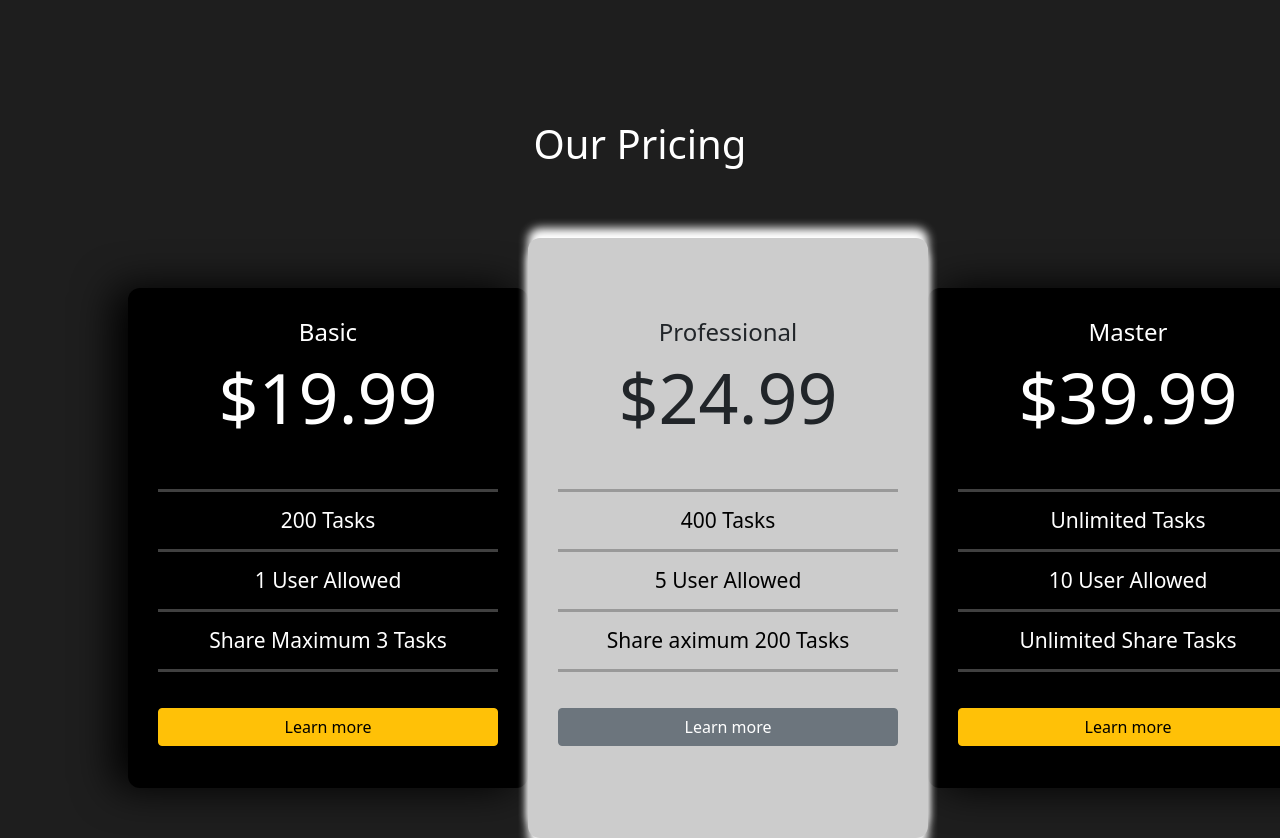
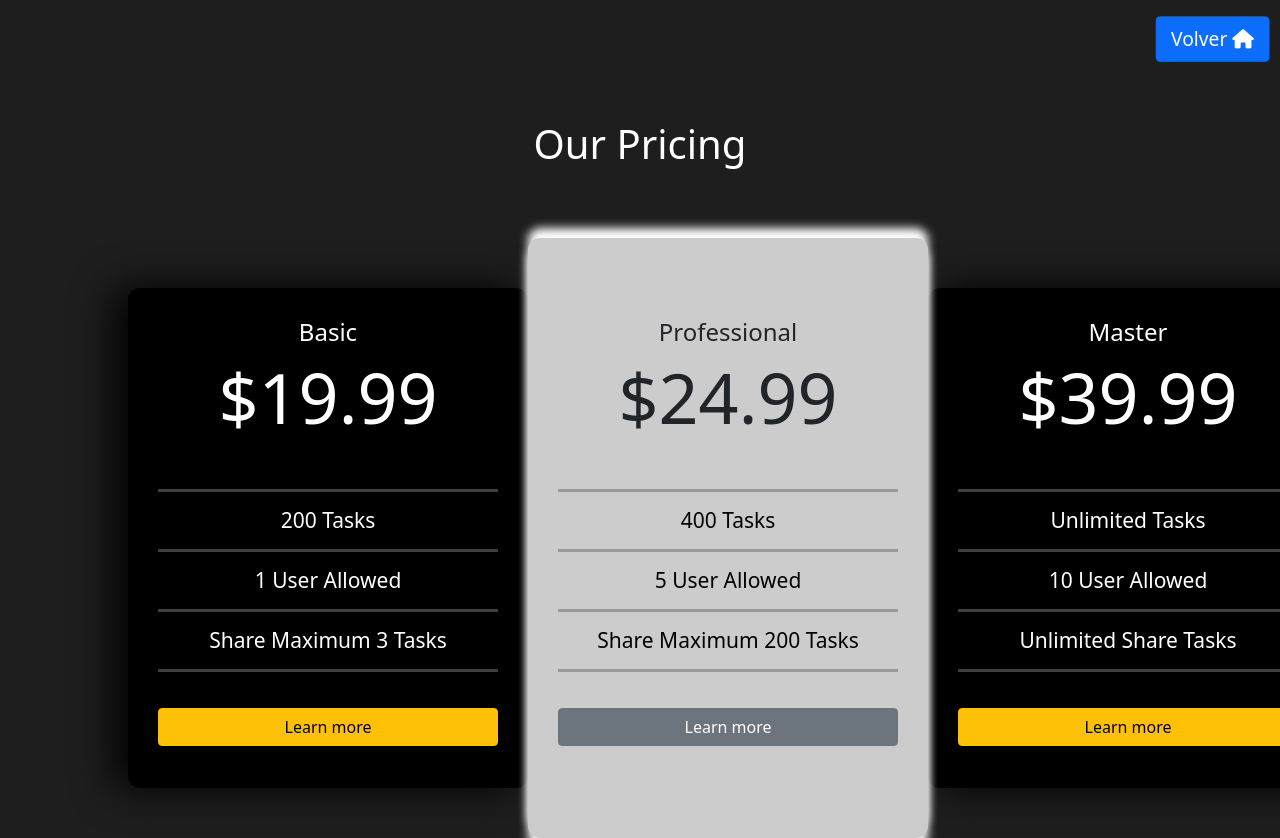
Before and after one commit to SebastianCB-dev/ActiveTimeAngular, an Angular app: page /prices in a window 1280 px wide. Shown: the top 838 px of the page. Built offline with nearby package versions, Linux system fonts and the light colour scheme.

Commit message:
Feat: Added button home

```diff
--- a/src/app/prices/prices.component.css
+++ b/src/app/prices/prices.component.css
@@ -103,3 +103,14 @@
   width: 100%;
   margin-top: 20px;
 }
+
+.btn-back {
+  position: fixed;
+  top: 20px;
+  right: 20px;
+  transform: scale(1.2,1.2);
+  -webkit-transform: scale(1.2,1.2);
+  -moz-transform: scale(1.2,1.2);
+  -ms-transform: scale(1.2,1.2);
+  -o-transform: scale(1.2,1.2);
+}
--- a/src/app/prices/prices.component.html
+++ b/src/app/prices/prices.component.html
@@ -27,7 +27,7 @@
           <hr class="title-black">
           <h6 class="title-black">5 User Allowed</h6>
           <hr class="title-black">
-          <h6 class="title-black">Share aximum 200 Tasks</h6>
+          <h6 class="title-black">Share Maximum 200 Tasks</h6>
           <hr class="title-black">
           <button class="btn btn-secondary">Learn more</button>
         </div>
@@ -50,3 +50,12 @@
     </div>
   </div>
 </div>
+
+
+<!-- Button back -->
+
+<button class="btn btn-primary btn-back"
+        routerLink="/">
+  Volver
+  <i class="fas fa-house"></i>
+</button>
```
